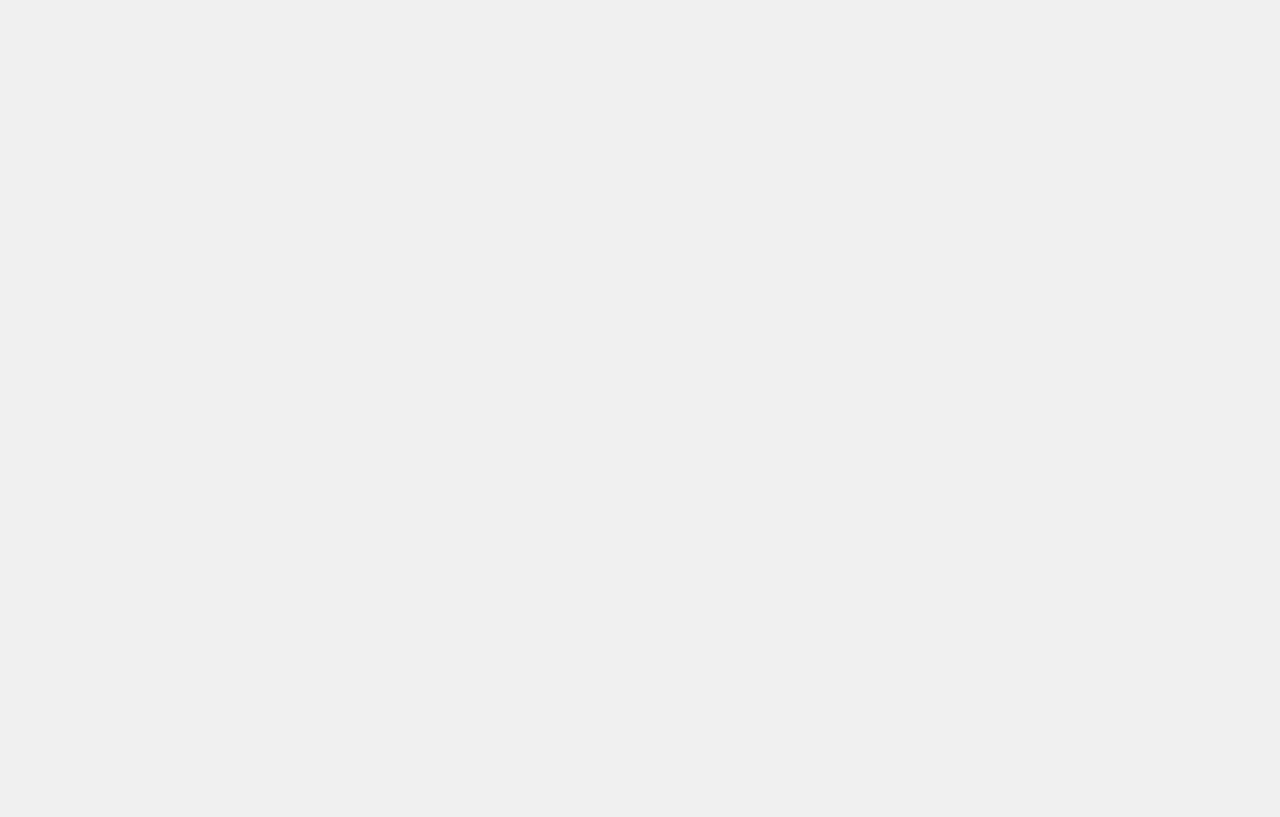
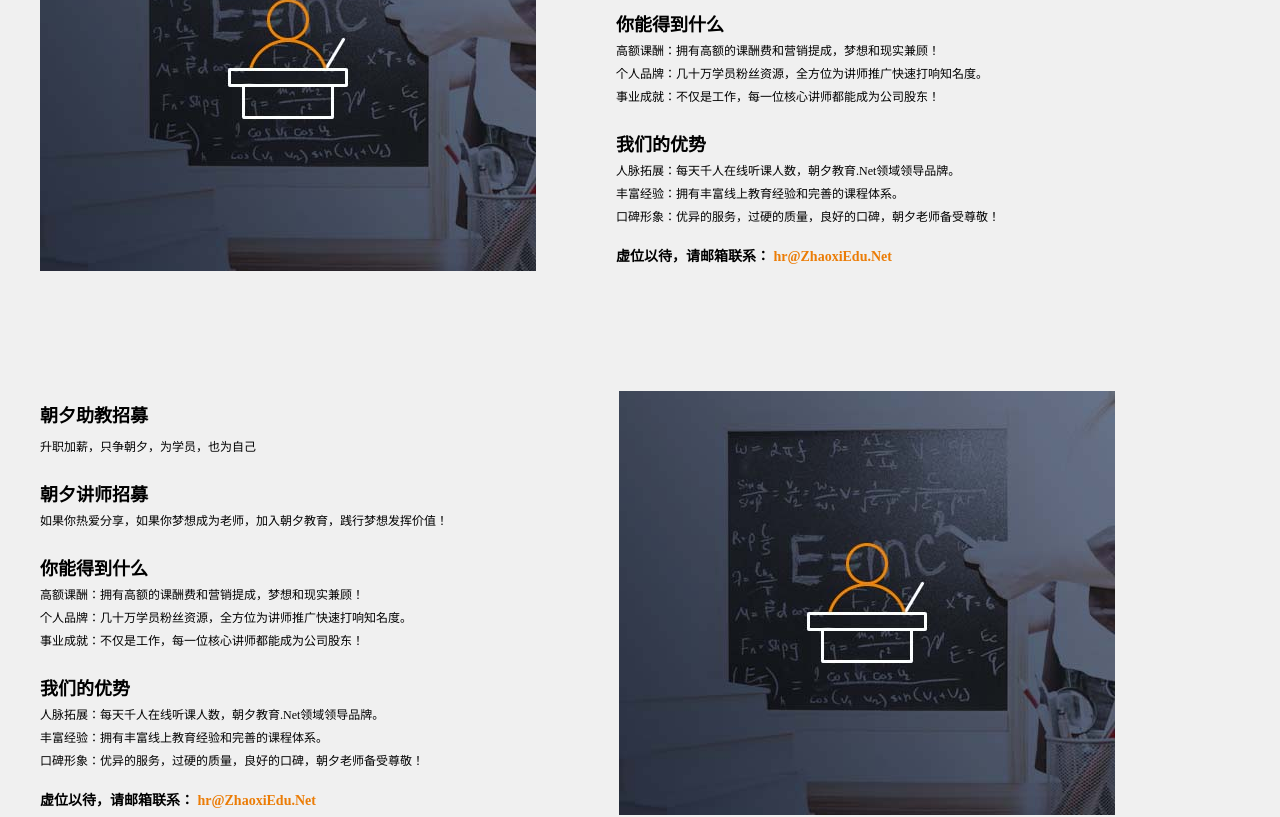
Before and after one commit to PeijinGit/Tide_Portal, a Vue app in the folder zhaoxi_portal_ui/: page /#/recruit in a window 1280 px wide. Shown: the part 820-1637 px from the top of the page. Before the commit the page ends 800 px from the top, so only its background shows below. Built offline with nearby package versions, Linux system fonts and the light colour scheme.

Commit message:
person page basic

```diff
--- a/zhaoxi_portal_ui/src/App.vue
+++ b/zhaoxi_portal_ui/src/App.vue
@@ -36,9 +36,9 @@
             <router-link to="/recruit">诚聘英才</router-link>
             <span :class="{'navi-sel':selNo=='Recruit'}"></span>
           </li>
-          <li>
-            <router-link to="/">个人中心</router-link>
-            <span></span>
+          <li @click="selNo='Person'">
+            <router-link to="/person">个人中心</router-link>
+            <span :class="{'navi-sel':selNo=='Person'}"></span>
           </li>
         </ul>
       </div>
--- a/zhaoxi_portal_ui/src/router/index.js
+++ b/zhaoxi_portal_ui/src/router/index.js
@@ -3,6 +3,7 @@
 import Home from '../views/Home.vue'
 import About from '../views/About.vue'
 import Recruit from '../views/Recruit.vue'
+import Person from '../views/Person.vue'
 
 Vue.use(VueRouter)
 
@@ -23,6 +24,12 @@
     name: 'Recruit',
     component: Recruit
   }
+  ,
+  {
+    path: '/person/',
+    name: 'Person',
+    component: Person
+  }
 
 ]
 
--- /dev/null
+++ b/zhaoxi_portal_ui/src/views/Person.vue
@@ -0,0 +1,79 @@
+<template>
+  <div>
+    <topBanner imgUrl="/imgs/banner/个人中心.jpg" />
+    <inner>
+      <padTitle
+        mTitle="<span style='color:#eb7c06'>VIP</span>资源下载"
+        sTitle="VIP学员可获取对应课程的视频源码"
+      />
+      <div class="resource-list">
+        <ul>
+          <li>
+            <img src="/imgs/Resource/full-stack-vip.jpg" alt />
+            <div class="course-cover">
+              <span class="first-noti cover-noti">
+                <img src="/imgs/icons/lockResource.png" alt />
+              </span>
+              <span class="last-noti cover-noti" style="display:none">点击登录</span>
+              <span class="last-noti cover-noti">需要报名</span>
+              <span class="no-login bottom-noti">未登录</span>
+              <i>全栈班</i>
+            </div>
+          </li>
+
+        </ul>
+      </div>
+    </inner>
+  </div>
+</template>
+<script>
+export default {
+  name: "",
+};
+</script>
+<style lang="scss" scoped>
+.resource-list {
+  ul {
+    text-align: center;
+    li {
+      list-style: none;
+      display: inline-block;
+      margin-left: 22px;
+      margin-top: 22px;
+      position: relative;
+      img {
+        width: 368px;
+        height: 216px;
+      }
+      .course-cover{
+        width: 368px;
+        height: 216px;
+        background-color: rgba(0, 0, 0, 0.6);
+        position: absolute;
+        left: 0;
+        top: 0;
+        overflow: hidden;
+        // .cover-noti {
+        //   height: 26px;
+        //   display: inline-block;
+        //   position: absolute;
+        //   color: #fff;
+        //   font-size: 18px;
+        // }
+        // .first-noti {
+        //   top: -36px;
+        //   bottom: 0;
+        //   left: 0;
+        //   right: 0;
+        //    margin: auto;
+        //   transition: top 300ms ease;
+        //   img {
+        //     width: 32px;
+        //     height: 32px;
+        //   }
+        // }
+      }
+    }
+  }
+}
+</style>
--- a/zhaoxi_portal_ui/src/views/Recruit.vue
+++ b/zhaoxi_portal_ui/src/views/Recruit.vue
@@ -3,9 +3,97 @@
   <div class="">
             <topBanner imgUrl="/imgs/banner/诚聘英才.jpg" />
     <inner>
-             <padTitle mTitle="誠聘<span style='color:#eb7c06'>英才</span>" sTitle="广阔舞台,任你飞翔" />
+      <padTitle
+        mTitle="誠聘<span style='color:#eb7c06'>英才</span>"
+        sTitle="广阔舞台,任你飞翔"
+      />
+      <div class="recruit-item">
+        <img src="/imgs/recruit/join1.jpg" class="img-odd" alt="" />
+        <div class="join-text">
+          <p class="r-title">朝夕助教招募</p>
+          <p class="r-text">升职加薪，只争朝夕，为学员，也为自己</p>
+          <ul>
+            <li>
+              <p>朝夕讲师招募</p>
+              <ul>
+                <li>
+                  如果你热爱分享，如果你梦想成为老师，加入朝夕教育，践行梦想发挥价值！
+                </li>
+              </ul>
+            </li>
+            <li>
+              <p>你能得到什么</p>
+              <ul>
+                <li>高额课酬：拥有高额的课酬费和营销提成，梦想和现实兼顾！</li>
+                <li>
+                  个人品牌：几十万学员粉丝资源，全方位为讲师推广快速打响知名度。
+                </li>
+                <li>事业成就：不仅是工作，每一位核心讲师都能成为公司股东！</li>
+              </ul>
+            </li>
+            <li>
+              <p>我们的优势</p>
+              <ul>
+                <li>
+                  人脉拓展：每天千人在线听课人数，朝夕教育.Net领域领导品牌。
+                </li>
+                <li>丰富经验：拥有丰富线上教育经验和完善的课程体系。</li>
+                <li>
+                  口碑形象：优异的服务，过硬的质量，良好的口碑，朝夕老师备受尊敬！
+                </li>
+              </ul>
+            </li>
+          </ul>
+          <p class="r-noti">
+            虚位以待，请邮箱联系：
+            <span style="color: #eb7c06">hr@ZhaoxiEdu.Net</span>
+          </p>
+        </div>
+      </div>
+      <div class="recruit-item">
+        <img src="/imgs/recruit/join1.jpg" class="img-even" alt="" />
+        <div class="join-text">
+          <p class="r-title">朝夕助教招募</p>
+          <p class="r-text">升职加薪，只争朝夕，为学员，也为自己</p>
+          <ul>
+            <li>
+              <p>朝夕讲师招募</p>
+              <ul>
+                <li>
+                  如果你热爱分享，如果你梦想成为老师，加入朝夕教育，践行梦想发挥价值！
+                </li>
+              </ul>
+            </li>
+            <li>
+              <p>你能得到什么</p>
+              <ul>
+                <li>高额课酬：拥有高额的课酬费和营销提成，梦想和现实兼顾！</li>
+                <li>
+                  个人品牌：几十万学员粉丝资源，全方位为讲师推广快速打响知名度。
+                </li>
+                <li>事业成就：不仅是工作，每一位核心讲师都能成为公司股东！</li>
+              </ul>
+            </li>
+            <li>
+              <p>我们的优势</p>
+              <ul>
+                <li>
+                  人脉拓展：每天千人在线听课人数，朝夕教育.Net领域领导品牌。
+                </li>
+                <li>丰富经验：拥有丰富线上教育经验和完善的课程体系。</li>
+                <li>
+                  口碑形象：优异的服务，过硬的质量，良好的口碑，朝夕老师备受尊敬！
+                </li>
+              </ul>
+            </li>
+          </ul>
+          <p class="r-noti">
+            虚位以待，请邮箱联系：
+            <span style="color: #eb7c06">hr@ZhaoxiEdu.Net</span>
+          </p>
+        </div>
+      </div>
     </inner>
-
   </div>
 </template>
 <script>
@@ -13,5 +101,53 @@
   name: "",
 };
 </script>
-<style lang="stylus" scoped>
+<style lang="scss" scoped>
+.recruit-item {
+  overflow: hidden;
+  margin-top: 50px;
+  margin-bottom: 120px;
+  .img-odd {
+    float: left;
+    margin-right: 80px;
+  }
+  .img-even {
+    float: right;;
+    margin-right: 125px;
+    //padding-right: 80px;
+  }
+  .img-even {
+    float: right;
+  }
+  .join-text {
+    .r-title {
+      font-size: 18px;
+      font-weight: bold;
+      margin-top: 10px;
+      margin-bottom: 10px;
+      // padding-top: 10px;
+    }
+    .r-text {
+      font-size: 12px;
+    }
+    .r-noti{
+      margin-top: 20px;
+      font-size: 14px;
+      font-weight: bold;
+    }
+    ul {
+      li {
+        margin-top: 25px;
+        list-style: none;
+        p {
+          font-size: 18px;
+          font-weight: bold;
+        }
+        li {
+          font-size: 12px;
+          margin-top: 5px;
+        }
+      }
+    }
+  }
+}
 </style>
```
